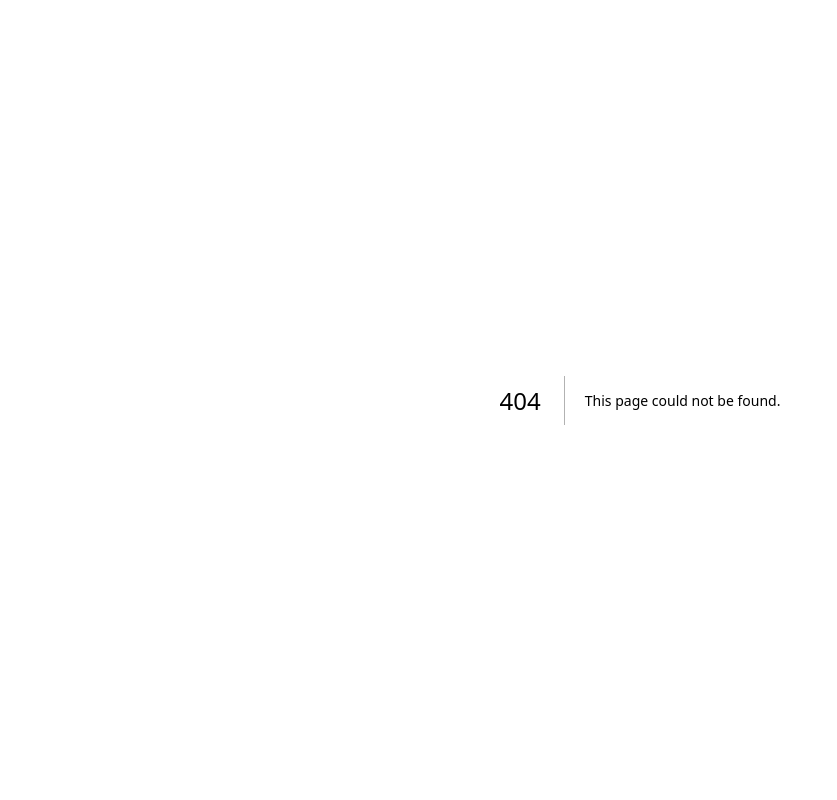
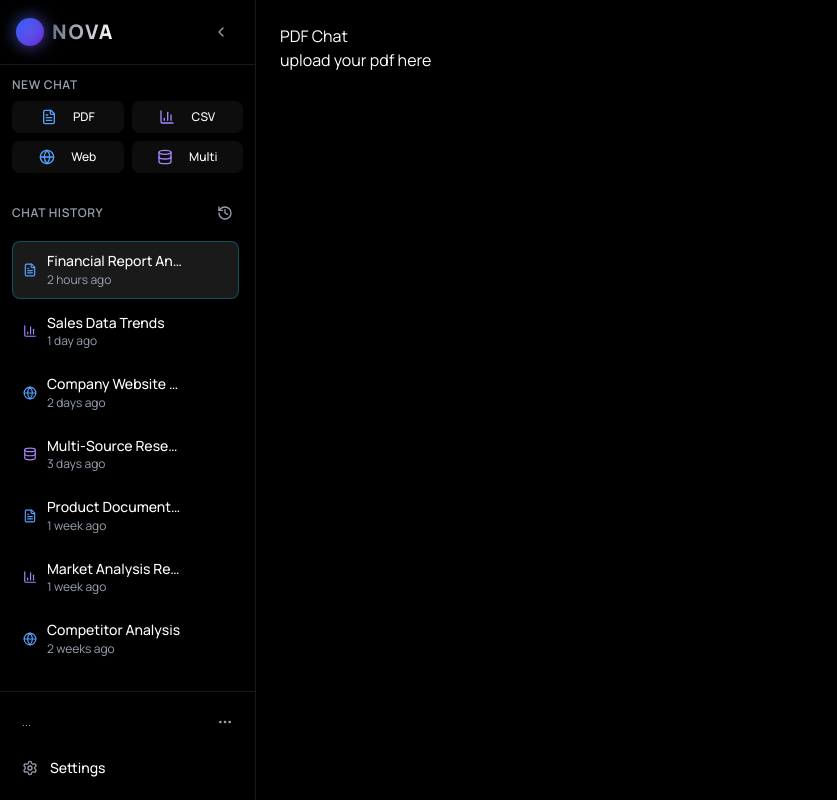
Before and after one commit to RaHarsH/NOVA-SmartRAGPlatform, a Next.js app: page /dashboard/chats/pdf-chat in a window 1280 px wide. Before the commit this address had no page. Shown: the whole page, without its empty margins (0-837 px from the left). Built offline with nearby package versions, Linux system fonts and the light colour scheme; no server answers.

Commit message:
added pdf chat page

```diff
--- /dev/null
+++ b/app/dashboard/chats/pdf-chat/[id]/page.tsx
@@ -0,0 +1,11 @@
+import React from 'react'
+
+const page = () => {
+  return (
+    <div>
+      pdf chat id page
+    </div>
+  )
+}
+
+export default page
--- /dev/null
+++ b/app/dashboard/chats/pdf-chat/page.tsx
@@ -0,0 +1,12 @@
+import React from 'react'
+
+const page = () => {
+  return (
+    <div>
+      <h1>PDF Chat</h1>
+      upload your pdf here
+    </div>
+  )
+}
+
+export default page
--- a/components/Sidebar.tsx
+++ b/components/Sidebar.tsx
@@ -9,7 +9,6 @@ import {
   Database,
   MessageSquarePlus,
   History,
-  User,
   Settings,
   ChevronLeft,
   Trash2,
@@ -17,6 +16,7 @@ import {
 } from "lucide-react";
 import { Button } from "@/components/ui/button";
 import { SignedIn, UserButton, useUser } from "@clerk/nextjs";
+import Link from "next/link";
 
 interface ChatItem {
   id: string;
@@ -33,7 +33,8 @@ interface SidebarProps {
 export default function Sidebar({ className = "" }: SidebarProps) {
   const [isCollapsed, setIsCollapsed] = useState(false);
   const [activeChat, setActiveChat] = useState<string | null>("chat-1");
-  const { isSignedIn, user, isLoaded } = useUser()
+
+  const { isSignedIn, user, isLoaded } = useUser();
 
   const chatHistory: ChatItem[] = [
     {
@@ -104,9 +105,10 @@ export default function Sidebar({ className = "" }: SidebarProps) {
       id: "pdf",
       name: "PDF",
       icon: FileText,
-      color: "text-cyan-400",
+      color: "text-blue-400",
       hoverColor: "hover:bg-cyan-400/10 hover:border-cyan-400/30",
       description: "Chat with PDF documents",
+      goTo: "pdf-chat",
     },
     {
       id: "csv",
@@ -115,14 +117,16 @@ export default function Sidebar({ className = "" }: SidebarProps) {
       color: "text-violet-400",
       hoverColor: "hover:bg-violet-400/10 hover:border-violet-400/30",
       description: "Analyze CSV data",
+      goTo: "csv-chat",
     },
     {
       id: "web",
       name: "Web",
       icon: Globe,
-      color: "text-cyan-400",
+      color: "text-blue-400",
       hoverColor: "hover:bg-cyan-400/10 hover:border-cyan-400/30",
       description: "Scrape and analyze websites",
+      goTo: "web-chat",
     },
     {
       id: "multi",
@@ -131,6 +135,7 @@ export default function Sidebar({ className = "" }: SidebarProps) {
       color: "text-violet-400",
       hoverColor: "hover:bg-violet-400/10 hover:border-violet-400/30",
       description: "Integrate multiple sources",
+      goTo: "multiple-sources-chat",
     },
   ];
 
@@ -152,11 +157,11 @@ export default function Sidebar({ className = "" }: SidebarProps) {
   const getTypeColor = (type: ChatItem["type"]) => {
     switch (type) {
       case "pdf":
-        return "text-cyan-400";
+        return "text-blue-400";
       case "csv":
         return "text-violet-400";
       case "web":
-        return "text-cyan-400";
+        return "text-blue-400";
       case "multi":
         return "text-violet-400";
       default:
@@ -224,7 +229,6 @@ export default function Sidebar({ className = "" }: SidebarProps) {
         )}
       </div>
 
-      {/* New Chat Features - Compact */}
       <div className={`p-3 flex-shrink-0 ${isCollapsed ? "px-2" : ""}`}>
         <AnimatePresence>
           {!isCollapsed && (
@@ -264,6 +268,10 @@ export default function Sidebar({ className = "" }: SidebarProps) {
                     : feature.description
                 }
               >
+                <Link
+                  href={`/dashboard/chats/${feature.goTo}`}
+                  className="flex justify-center items-center space-x-4 w-full"
+                >
                   <Icon
                     className={`h-4 w-4 ${feature.color} group-hover:scale-110 transition-transform duration-200 flex-shrink-0`}
                   />
@@ -280,13 +288,14 @@ export default function Sidebar({ className = "" }: SidebarProps) {
                       </motion.div>
                     )}
                   </AnimatePresence>
+                </Link>
               </motion.button>
             );
           })}
         </div>
       </div>
 
-      {/* Chat History - Takes most of the space */}
+      {/* Chat History */}
       <AnimatePresence>
         {!isCollapsed && (
           <motion.div
@@ -405,8 +414,12 @@ export default function Sidebar({ className = "" }: SidebarProps) {
                 transition={{ duration: 0.2 }}
                 className="flex-1 text-left"
               >
-                <div className="text-sm font-medium text-white">{user?.fullName}</div>
-                <div className="text-xs text-gray-400">{user?.emailAddresses[0].emailAddress.slice(0, 20)}...</div>
+                <div className="text-sm font-medium text-white">
+                  {user?.fullName}
+                </div>
+                <div className="text-xs text-gray-400">
+                  {user?.emailAddresses[0].emailAddress.slice(0, 20)}...
+                </div>
               </motion.div>
             )}
           </AnimatePresence>
```
Lines whose indentation alone changed are shown as unchanged.
